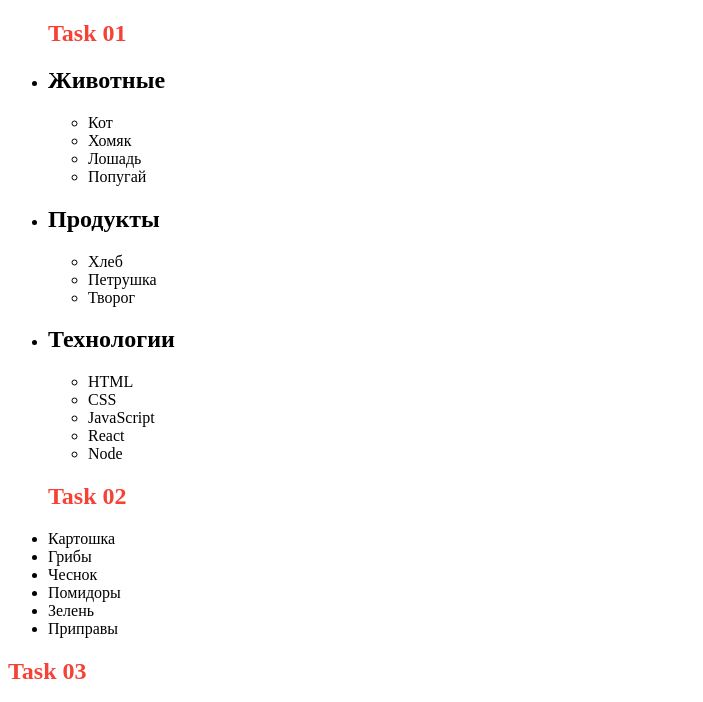
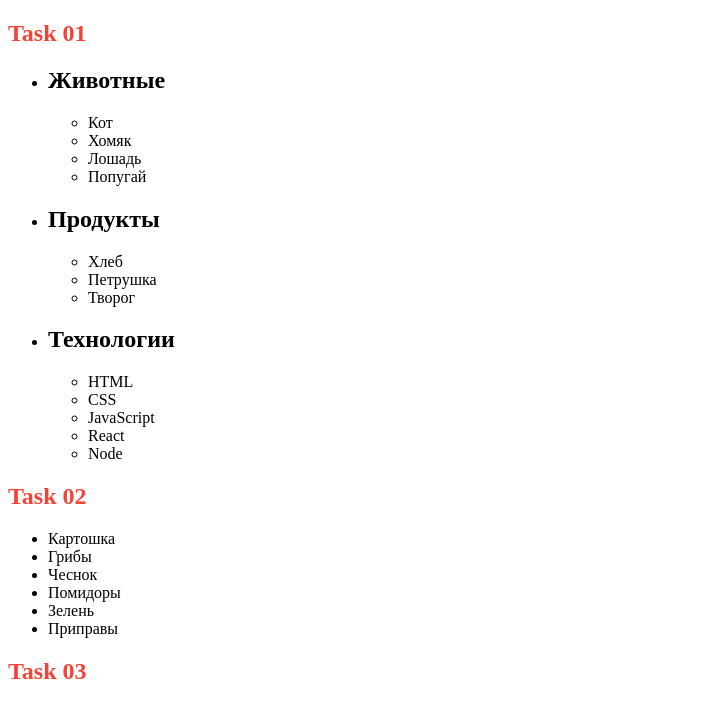
Before and after one commit to Korotenko17/goit-js-hw-07, a plain HTML site: page index.html in a window 1280 px wide. Shown: the top 702 px of the page, without its empty margins (0-703 px from the left). Drawn offline with Linux system fonts and the light colour scheme.

Commit message:
изменил 2 таск

```diff
--- a/index.html
+++ b/index.html
@@ -9,9 +9,9 @@
 <body>
 
     <!--task-01-->
+    <h2 class="task">Task 01</h2>
 
     <ul id="categories">
-      <h2 class="task">Task 01</h2>
         <li class="item">
           <h2>Животные</h2>
 
@@ -46,13 +46,14 @@
 
 
       <!--task-02-->
+      <h2 class="task">Task 02</h2>
 
       <ul id="ingredients">
-        <h2 class="task">Task 02</h2>
       </ul>
 
        <!--task-03-->
        <h2 class="task">Task 03</h2>
+
        <ul id="gallery"></ul>
 
        <!--task-04-->
@@ -66,11 +67,13 @@
 
        <!--task-05-->
        <h2 class="task">Task 05</h2>
+
        <input type="text" placeholder="Ваше имя?" id="name-input" />
        <h1>Привет, <span id="name-output">незнакомец</span>!</h1>
 
        <!--task-06-->
        <h2 class="task">Task 06</h2>
+
         <input
         type="text"
         id="validation-input"
@@ -81,6 +84,7 @@
 
        <!--task-07-->
        <h2 class="task">Task 07</h2>
+
        <input id="font-size-control" type="range" />
        <br />
        <span id="text">Абракадабра!</span>
--- a/task-02.js
+++ b/task-02.js
@@ -9,9 +9,14 @@ const ingredients = [
     "Приправы"
   ];
 
-  const ulList = document.getElementById("ingredients");
-  const foodIngredients = ingredients.forEach(ingredient => {
-    const items = document.createElement("li");
-    items.innerHTML = ingredient;
-    ulList.append(items);
-  });
+const ulList = document.querySelector('#ingredients');
+function createElement(arr) {
+    let itemsArr = [];
+    arr.forEach(item => {
+        const items = document.createElement('li');
+        items.textContent = item;
+        itemsArr.push(items);
+    });
+    return ulList.prepend(...itemsArr);
+}
+createElement(ingredients);
```
